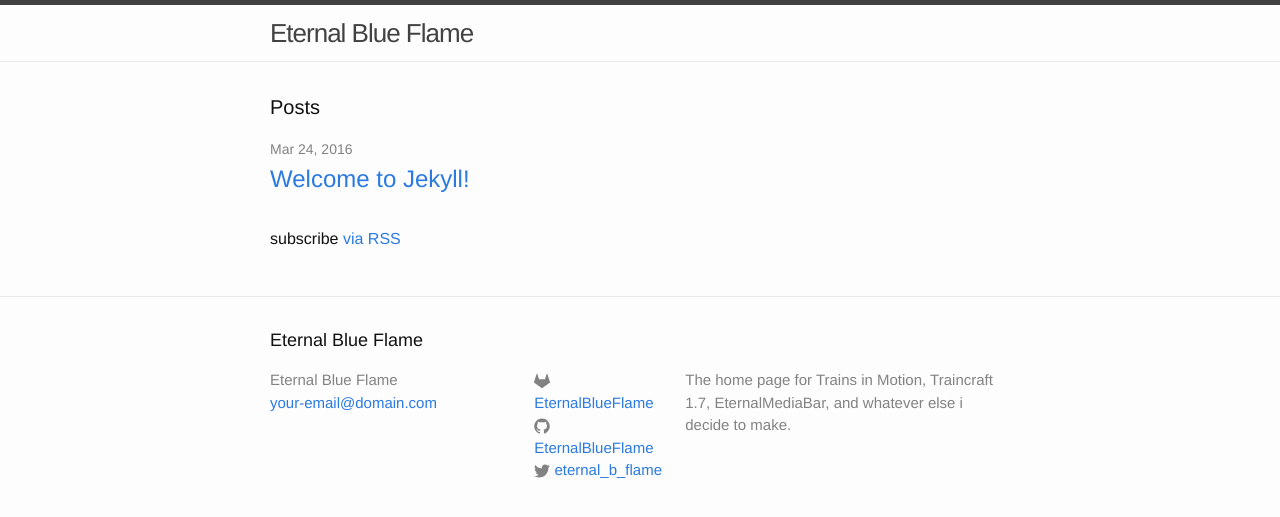
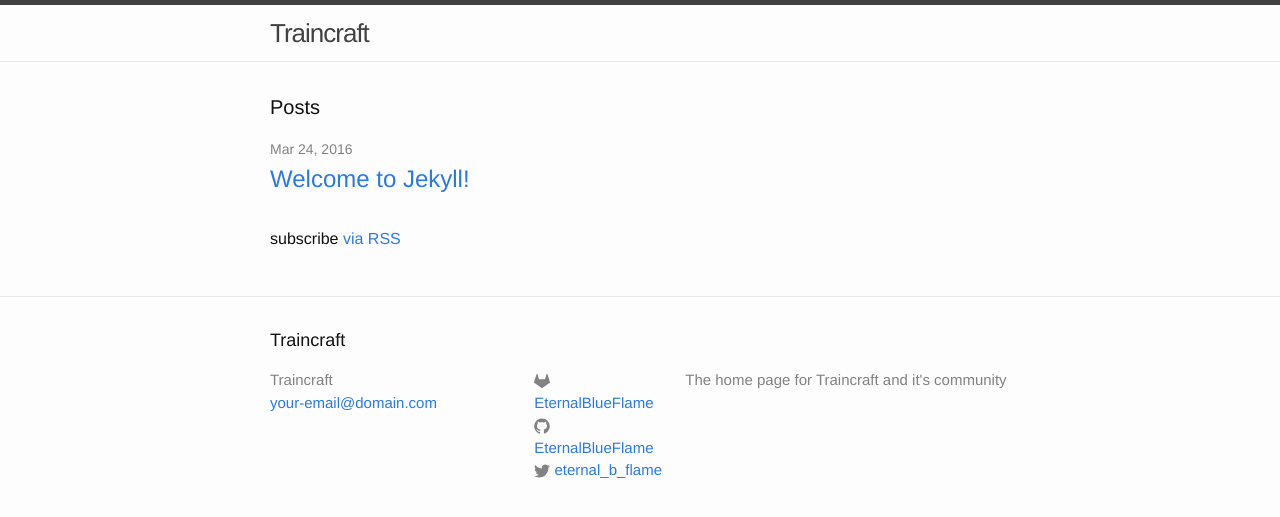
Before and after one commit to EternalBlueFlame/Traincraft.github.io, a Jekyll site: the page built from index.html, in a window 1280 px wide. Shown: the top 517 px of the page. Built offline with Jekyll 4.4.1, drawn with Linux system fonts in a browser that asks for light colours.

Commit message:
updated site path and readme

```diff
--- a/_config.yml
+++ b/_config.yml
@@ -18,12 +18,12 @@
 # You can create any custom variable you would like, and they will be accessible
 # in the templates via {{ site.myvariable }}.
 
-title: Eternal Blue Flame
+title: Traincraft
 email: your-email@domain.com
 description: >- # this means to ignore newlines until "baseurl:"
-  The home page for Trains in Motion, Traincraft 1.7, EternalMediaBar, and whatever else i decide to make.
+  The home page for Traincraft and it's community
 baseurl: "." # the subpath of your site, e.g. /blog
-url: "http://eternalblueflame.gitlab.io/ebf" # the base hostname & protocol for your site, e.g. http://example.com//
+url: "https://eternalblueflame.github.io/Traincraft.github.io/" # the base hostname & protocol for your site, e.g. http://example.com//
 twitter_username: eternal_b_flame
 github_username:  EternalBlueFlame
 gitlab_username:  EternalBlueFlame
```
Also changed, not shown: README.md.
